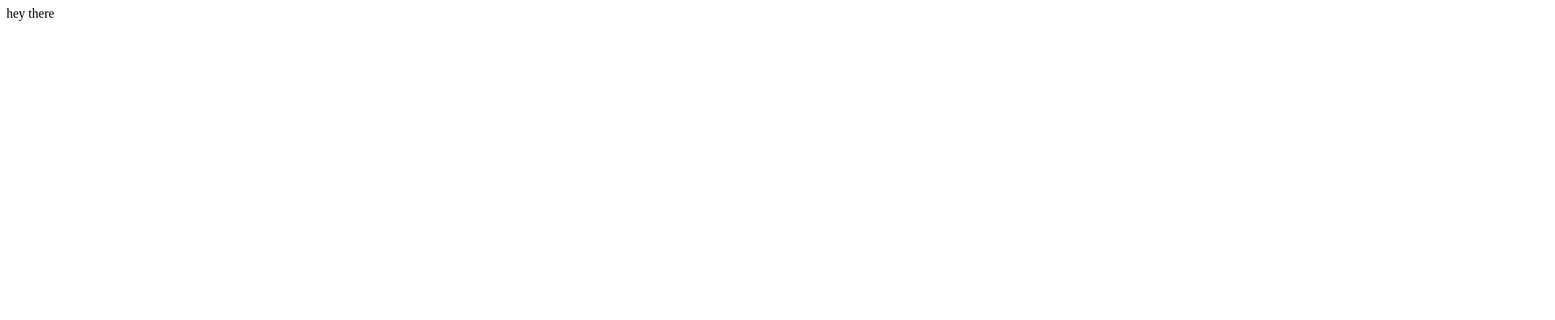
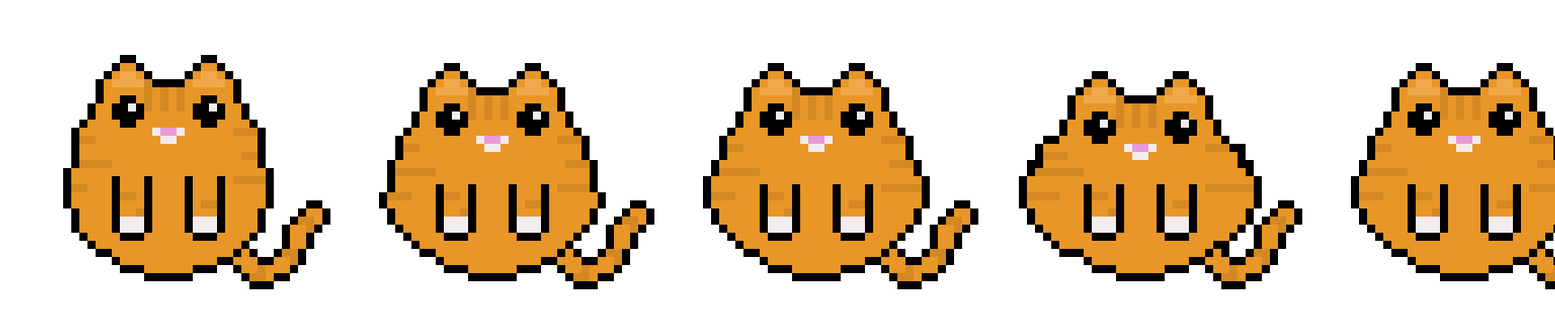
Before and after one commit to jennygiri/MVP, a React app: page / in a window 1280 px wide. Shown: the top 396 px of the page at 81% size, 1920 px wide, since content can reach past the window. Built offline with nearby package versions, Linux system fonts and the light colour scheme; the HTML template or start-up script is replaced by a standard one.

Commit message:
setup main character

```diff
--- a/client/App.jsx
+++ b/client/App.jsx
@@ -1,9 +1,13 @@
-import React from 'react'
+import React from 'react';
+import Character from './components/Character.jsx';
+//import bouncyadult from './../assets/bouncyadult.png'
 
 const App = (props) => {
   return (
-    <div>hey there</div>
-  )
-}
+    <div>
+      <Character />
+    </div>
+  );
+};
 
-export default App
+export default App;
--- a/client/components/character.jsx
+++ b/client/components/character.jsx
@@ -0,0 +1,11 @@
+import React from 'react';
+
+const Character = () => {
+  return (
+    <div className='mainCharacter'>
+      <img className='spriteSheet' src='./../assets/bouncyadult.png' />
+    </div>
+  );
+};
+
+export default Character;
--- a/package.json
+++ b/package.json
@@ -19,6 +19,7 @@
   },
   "homepage": "https://github.com/jennygiri/MVP#readme",
   "dependencies": {
+    "@babel/preset-react": "^7.16.7",
     "axios": "^0.26.1",
     "express": "^4.17.3",
     "react": "^17.0.2",
@@ -28,8 +29,8 @@
     "@babel/core": "^7.17.7",
     "@babel/preset-env": "^7.16.11",
     "babel-loader": "^8.2.3",
+    "prettier": "2.5.1",
     "webpack": "^5.70.0",
-    "webpack-cli": "^4.9.2",
-    "prettier": "^2.5.1"
+    "webpack-cli": "^4.9.2"
   }
 }
```
Also changed, not shown: assets/bouncyadult.png (added), 4 other files (tests, documents, lock files or other folders).
